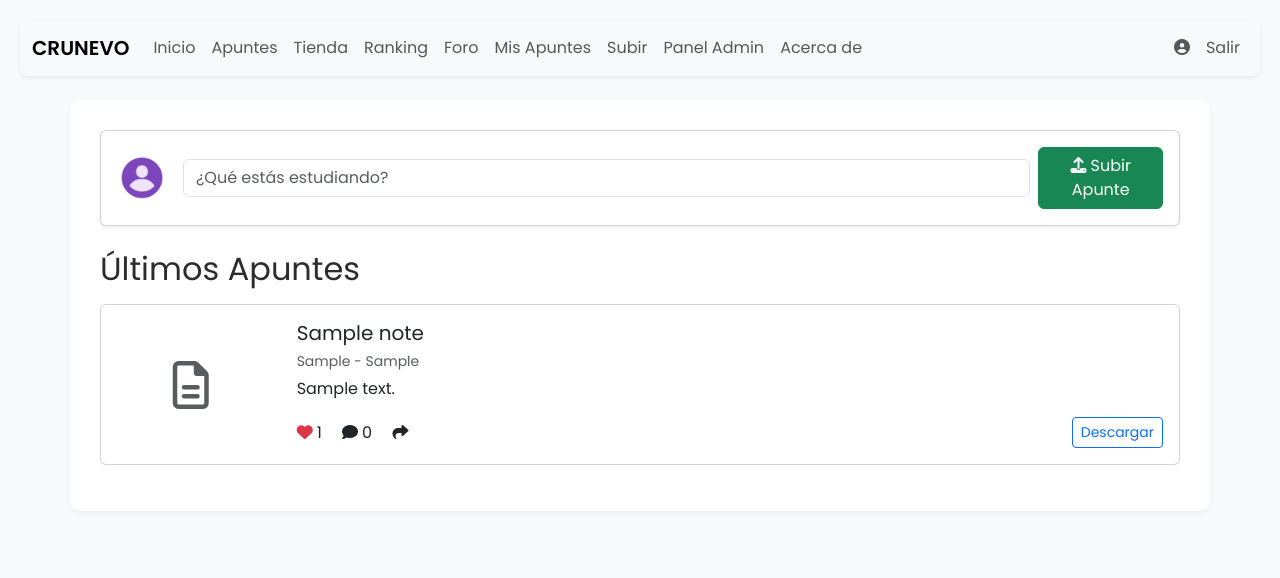
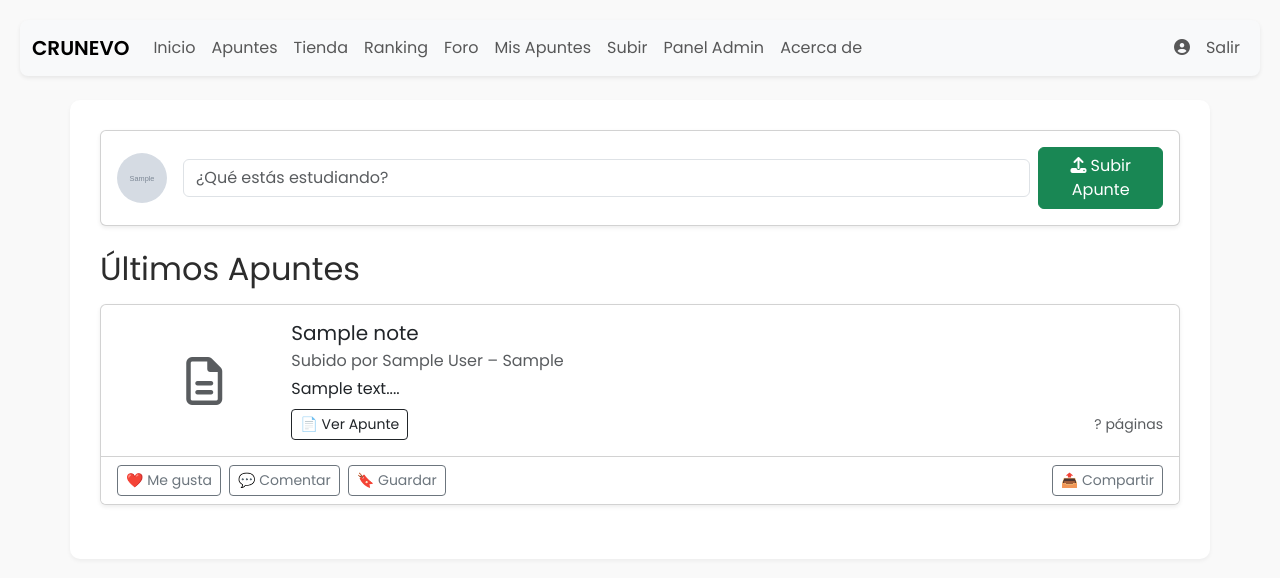
Before and after one commit to RoggerMS/Crunevo, a Flask app: page / in a window 1280 px wide. Shown: the top 578 px of the page. Run offline with Flask 3, Linux system fonts and the light colour scheme; a user stored in the database is signed in; tables that the repository leaves empty hold one stand-in row (values such as "Sample post"); grey boxes marked "Sample" are stand-in pictures; some libraries are stand-ins or nearby versions.

Commit message:
Enhance feed UI with note details and store promo

```diff
--- a/crunevo/models/note.py
+++ b/crunevo/models/note.py
@@ -25,6 +25,12 @@
     download_records = db.relationship('Download', back_populates='note', lazy=True, cascade="all, delete-orphan")
     like_records = db.relationship('Like', back_populates='note', lazy=True, cascade="all, delete-orphan")
     report_records = db.relationship('Report', back_populates='note', lazy=True, cascade="all, delete-orphan")
+
+    @property
+    def page_count(self):
+        """Return the number of pages for PDF notes if available."""
+        # Placeholder for future implementation
+        return None
 
     def __repr__(self):
         return f'<Note {self.title}>'
--- a/crunevo/models/user.py
+++ b/crunevo/models/user.py
@@ -12,6 +12,11 @@
     email = db.Column(db.String(120), unique=True, nullable=False)
     password = db.Column(db.String(200), nullable=False)
     name = db.Column(db.String(100))
+    faculty = db.Column(db.String(100))
+    career = db.Column(db.String(100))
+    study_year = db.Column(db.String(50))
+    bio = db.Column(db.Text)
+    profile_picture_url = db.Column(db.String(512))
     role = db.Column(db.String(20), default="user")
     credits = db.Column(db.Integer, default=0)
     chat_enabled = db.Column(db.Boolean, default=False)
--- a/crunevo/static/css/custom_feed.css
+++ b/crunevo/static/css/custom_feed.css
@@ -1,6 +1,10 @@
 
 body {
-    background-color: #f8f9fa;
+    background-color: #f9f9f9;
+}
+
+.feed-divider {
+    border-top: 1px solid #e0e0e0;
 }
 .feed .card {
     transition: transform 0.2s ease;
--- a/crunevo/templates/feed.html
+++ b/crunevo/templates/feed.html
@@ -20,32 +20,50 @@
 <h2 class="mb-3">Últimos Apuntes</h2>
 <div class="feed">
     {% for note in notes %}
-    <div class="card mb-3">
+    <div class="card mb-4 shadow-sm">
+        <div class="card-body">
             <div class="row g-0">
                 <div class="col-md-2 d-flex align-items-center justify-content-center">
                     {% if note.file_type == 'pdf' %}
-                <i class="far fa-file-pdf fa-3x text-danger"></i>
+                        <embed src="{{ note.file_url }}#page=1" type="application/pdf" width="80" height="100" class="rounded border" />
+                    {% elif note.file_url and note.file_type in ['jpg', 'jpeg', 'png'] %}
+                        <img src="{{ note.file_url }}" class="img-fluid rounded" style="max-height:100px;" alt="{{ note.title }}">
                     {% else %}
                         <i class="far fa-file-alt fa-3x text-muted"></i>
                     {% endif %}
                 </div>
                 <div class="col-md-10">
-                <div class="card-body">
-                    <h5 class="card-title mb-1">{{ note.title }}</h5>
-                    <p class="card-text mb-1"><small class="text-muted">{{ note.course or '' }} - {{ note.faculty or '' }}</small></p>
-                    <p class="card-text">{{ note.description|truncate(120) }}</p>
-                    <div class="d-flex justify-content-between align-items-center">
-                        <div>
-                            <span class="me-3"><i class="fas fa-heart text-danger me-1"></i>{{ note.likes_count or 0 }}</span>
-                            <span class="me-3"><i class="fas fa-comment me-1"></i>0</span>
-                            <span><i class="fas fa-share"></i></span>
-                        </div>
-                        <a href="{{ url_for('note.download_note_file', note_id=note.id) }}" class="btn btn-sm btn-outline-primary">Descargar</a>
+                    <h5 class="mb-1">{{ note.title }}</h5>
+                    <p class="mb-1 text-muted">
+                        Subido por {{ note.uploader.name }} – {{ note.uploader.career or 'Carrera' }}
+                    </p>
+                    <p class="mb-2">{{ note.description[:120] }}...</p>
+                    <div class="d-flex justify-content-between">
+                        <a href="{{ url_for('note.download_note_file', note_id=note.id) }}" class="btn btn-sm btn-outline-dark">📄 Ver Apunte</a>
+                        <small class="text-muted align-self-center">{{ note.page_count or '?' }} páginas</small>
                     </div>
                 </div>
             </div>
         </div>
+        <div class="card-footer bg-white d-flex gap-2">
+            <button class="btn btn-sm btn-outline-secondary">❤️ Me gusta</button>
+            <button class="btn btn-sm btn-outline-secondary">💬 Comentar</button>
+            <button class="btn btn-sm btn-outline-secondary">🔖 Guardar</button>
+            <button class="btn btn-sm btn-outline-secondary ms-auto">📤 Compartir</button>
         </div>
+    </div>
+
+    {% if loop.index % 3 == 0 %}
+    <div class="card mb-4 shadow-sm">
+        <div class="card-body d-flex justify-content-between align-items-center">
+            <div>
+                <h6 class="text-muted mb-1">¿Sabías que…?</h6>
+                <strong>Hay productos útiles en la tienda para tus cursos</strong>
+            </div>
+            <a href="{{ url_for('store.tienda') }}" class="btn btn-sm btn-outline-primary">Ver productos</a>
+        </div>
+    </div>
+    {% endif %}
     {% else %}
     <p>No hay apuntes disponibles.</p>
     {% endfor %}
```
Lines whose indentation alone changed are shown as unchanged.
